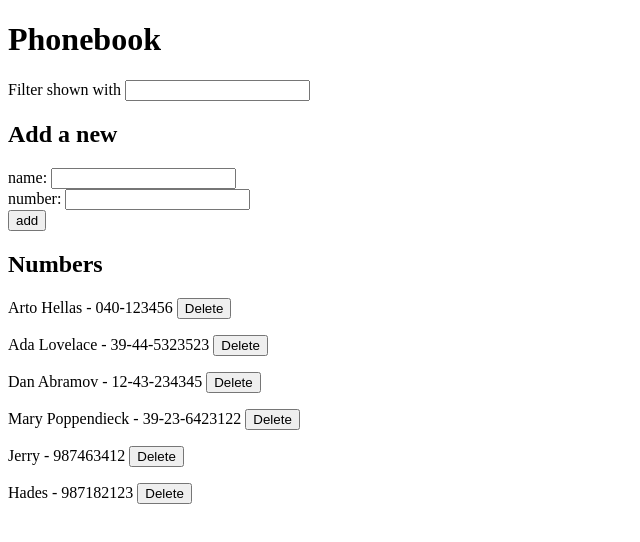
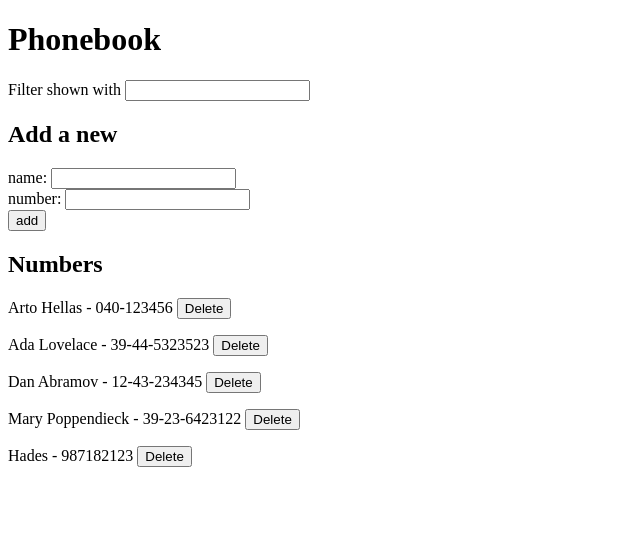
Before and after one commit to oAntonioMauricio/fullstackopen-submission-repository, a React (Vite) app in the folder part2/phonebook/: page / in a window 1280 px wide. Shown: the top 542 px of the page, without its empty margins (0-640 px from the left). Built offline with nearby package versions, Linux system fonts and the light colour scheme; data requests are answered from the project's data file.

Commit message:
update ex 2.14 to use id from api response

```diff
--- a/part2/phonebook/db.json
+++ b/part2/phonebook/db.json
@@ -21,11 +21,6 @@
       "id": "4"
     },
     {
-      "id": "577e",
-      "name": "Jerry",
-      "number": "987463412"
-    },
-    {
       "id": "992b",
       "name": "Hades",
       "number": "987182123"
--- a/part2/phonebook/src/App.jsx
+++ b/part2/phonebook/src/App.jsx
@@ -91,7 +91,7 @@ const App = () => {
       personsService
         .deletePerson(key)
         .then(deletedPerson => {
-          setPersons(persons.filter(person => person.id !== key))
+          setPersons(persons.filter(person => person.id !== deletedPerson.id))
         })
     }
   }
```
